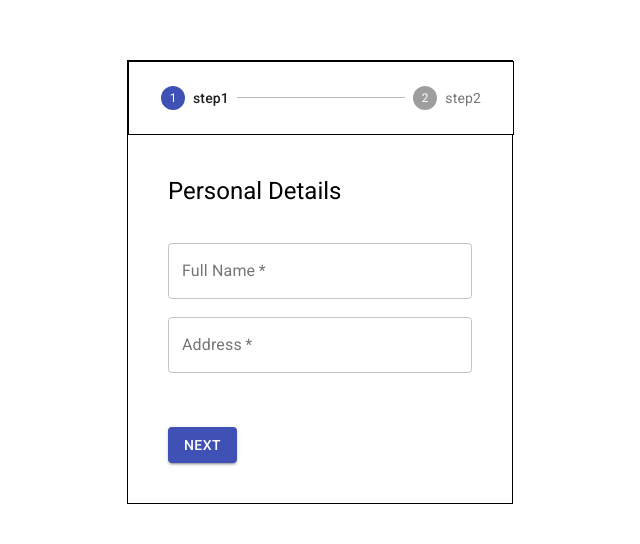
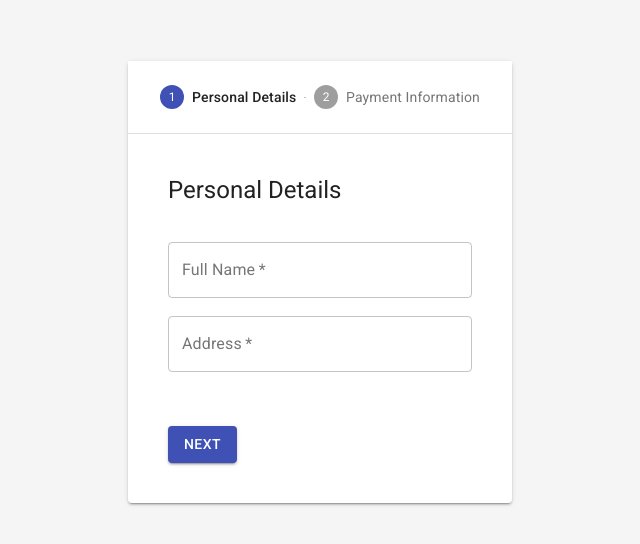
Before and after one commit to qadratic/payment-interface, a React (Create React App) app: page / in a window 1280 px wide. Shown: the part 118-662 px from the top of the page, without its empty margins (320-960 px from the left). Built offline with nearby package versions, Linux system fonts and the light colour scheme.

Commit message:
added paper and divider

```diff
--- a/src/components/MainLayout.js
+++ b/src/components/MainLayout.js
@@ -1,21 +1,22 @@
 import React from 'react'
-import { Stepper, Step, StepLabel } from '@material-ui/core'
+import { Stepper, Step, StepLabel, Paper, Divider } from '@material-ui/core'
 
 export default function MainLayout({ children, activeStep }) {
 	return (
-		<div style={styles.container} >
+		<Paper elevation={2} style={styles.container} >
 			<div style={styles.stepperContainer} >
 				<Stepper activeStep={activeStep} >
 					<Step>
-						<StepLabel>step1</StepLabel>
+						<StepLabel>Personal Details</StepLabel>
 					</Step>
 					<Step>
-						<StepLabel>step2</StepLabel>
+						<StepLabel>Payment Information</StepLabel>
 					</Step>
 				</Stepper>
+				<Divider />
 			</div>
 			{children}
-		</div>
+		</Paper>
 	)
 }
 
@@ -24,11 +25,11 @@ const styles = {
 		display: 'flex',
 		minWidth: '30vw',
 		flexDirection: 'column',
-		border: 'solid black 1px',
+		// border: 'solid black 1px',
 	},
 	stepperContainer: {
 		width: '100%',
-		border: 'solid black 1px',
+		// border: 'solid black 1px',
 		flex: 1,
 	},
 }
--- a/src/index.css
+++ b/src/index.css
@@ -5,4 +5,5 @@ body {
 	display: flex;
 	justify-content: center;
 	align-items: center;
+	background-color: rgb(245, 245, 245);
 }
```
